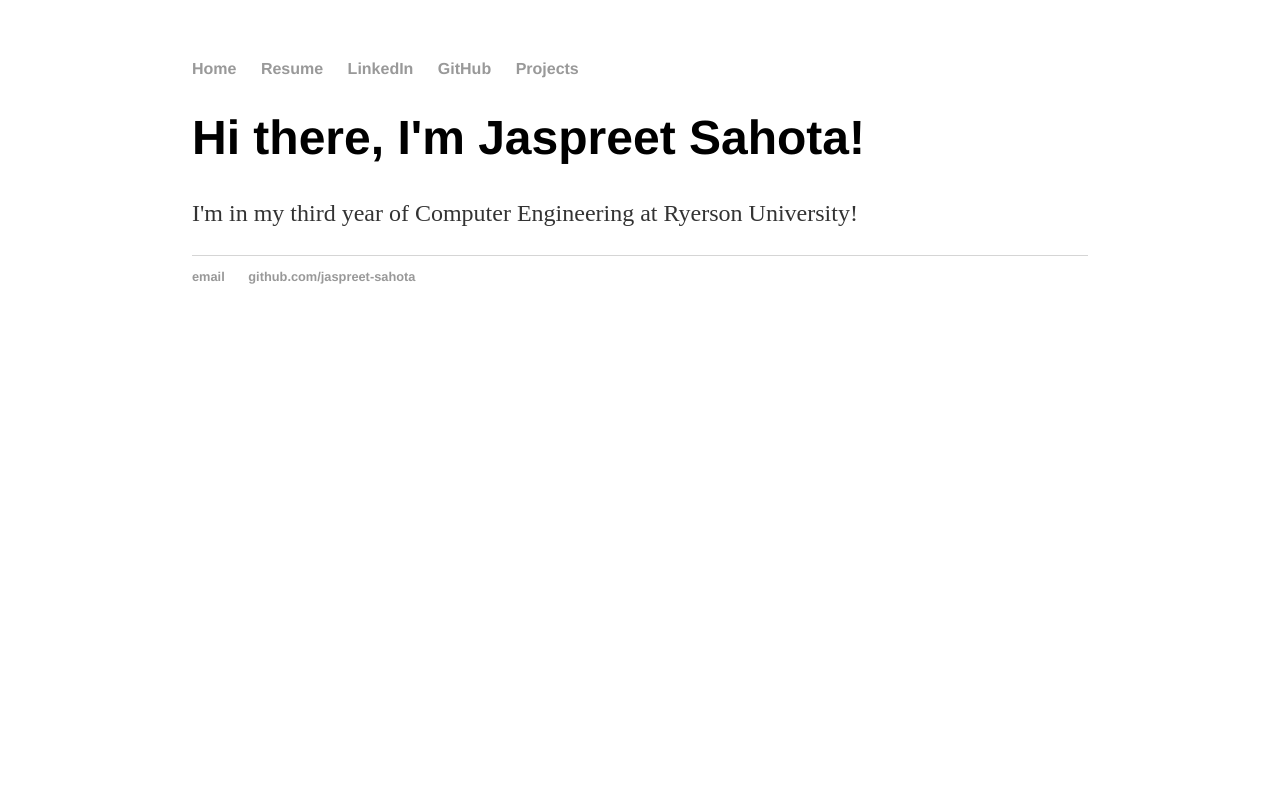
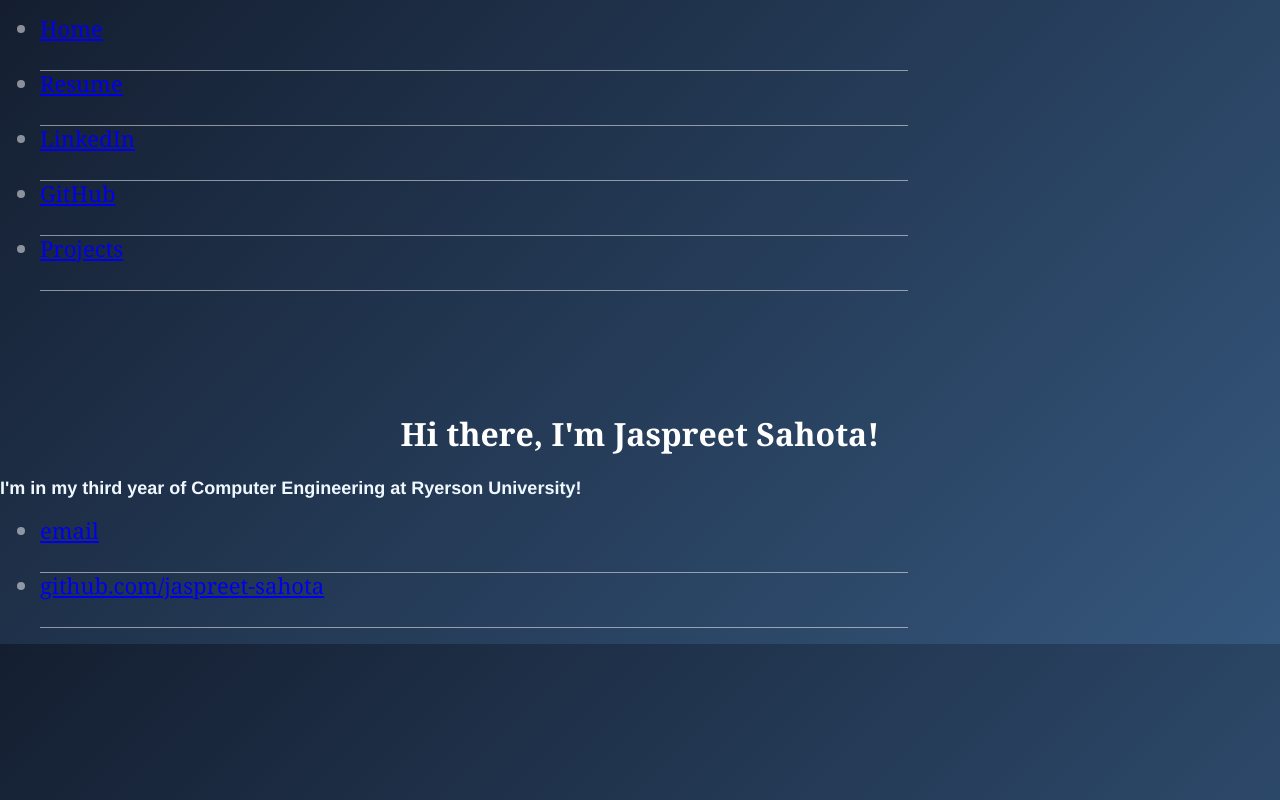
Before and after one commit to Jaspreet-Sahota/jaspreet-sahota.github.io, a plain HTML site: page index.html in a window 1280 px wide. Drawn offline with Linux system fonts and the light colour scheme; files that its build step writes are made by us from their sources.

Commit message:
Update main.css

```diff
--- a/main.css
+++ b/main.css
@@ -1,50 +1,72 @@
 body {
-    margin: 60px auto;
-    width: 70%;
-}
-
-nav ul, footer ul {
-    font-family:'Helvetica', 'Arial', 'Sans-Serif';
-    padding: 0px;
-    list-style: none;
-    font-weight: bold;
-}
-
-nav ul li, footer ul li {
-    display: inline;
-    margin-right: 20px;
-}
-
-a {
-    text-decoration: none;
-    color: #999;
-}
-
-a:hover {
-    text-decoration: underline;
+  background: linear-gradient(-45deg, #35577D, #141E30);
+  margin: 0;
+  padding: 0;
+  font-family: Georgia;
 }
 
 h1 {
-    font-size: 3em;
-    font-family:'Helvetica', 'Arial', 'Sans-Serif';
+  color: #FFF;
+  font-size: 2em;
+  padding-top: 100px;
+  width: 100%;
+  font-family: Georgia;
+  text-align: center;
+}
+
+li {
+  border-bottom: 1px solid rgba(255, 255, 255, 0.5);
+  color: rgba(255, 255, 255, 0.5);
+  font-weight: 100;
+  font-size: 22px;
+  line-height: 24px;
+  padding-bottom: 30px;
+  text-align: left;
+  width: 70%;
 }
 
 p {
-    font-size: 1.5em;
-    line-height: 1.4em;
-    color: #333;
+  color: AliceBlue;
+  line-height: 1.3em;
+  text-align: left;
+  width: 100%;
+  font-family: Helvetica;
+  font-size: 18px;
+  font-weight: bold;
 }
 
-footer {
-    border-top: 1px solid #d5d5d5;
-    font-size: .8em;
+.byline {
+  font-family: Helvetica;
+  color: rgba(255, 255, 255, 0.5);
+  float: left;
+  font-size: 14px;
+  padding-left: 10px;
+  text-transform: uppercase;
 }
 
-ul.posts {
-    margin: 20px auto 40px;
-    font-size: 1.5em;
+.caption {
+  display: block;
+  font-family: 'Playfair Display', serif;
+  font-size: 14px;
+  font-style: italic;
+  line-height: 14px;
+  margin-left: 20px;
+  padding: 10px;
+  position: relative;
+  top: 80%;
+  width: 60%;
+  background-color: white;
+  color: black;
+  opacity: 0.75;
 }
 
-ul.posts li {
-    list-style: none;
+.content {
+  padding: 40px;
 }
+
+.image {
+  background-image: url("https://content.codecademy.com/courses/freelance-1/unit-2/soccer.jpeg");
+  background-size: cover;
+  background-position: center;
+  height: 300px;
+}
```
